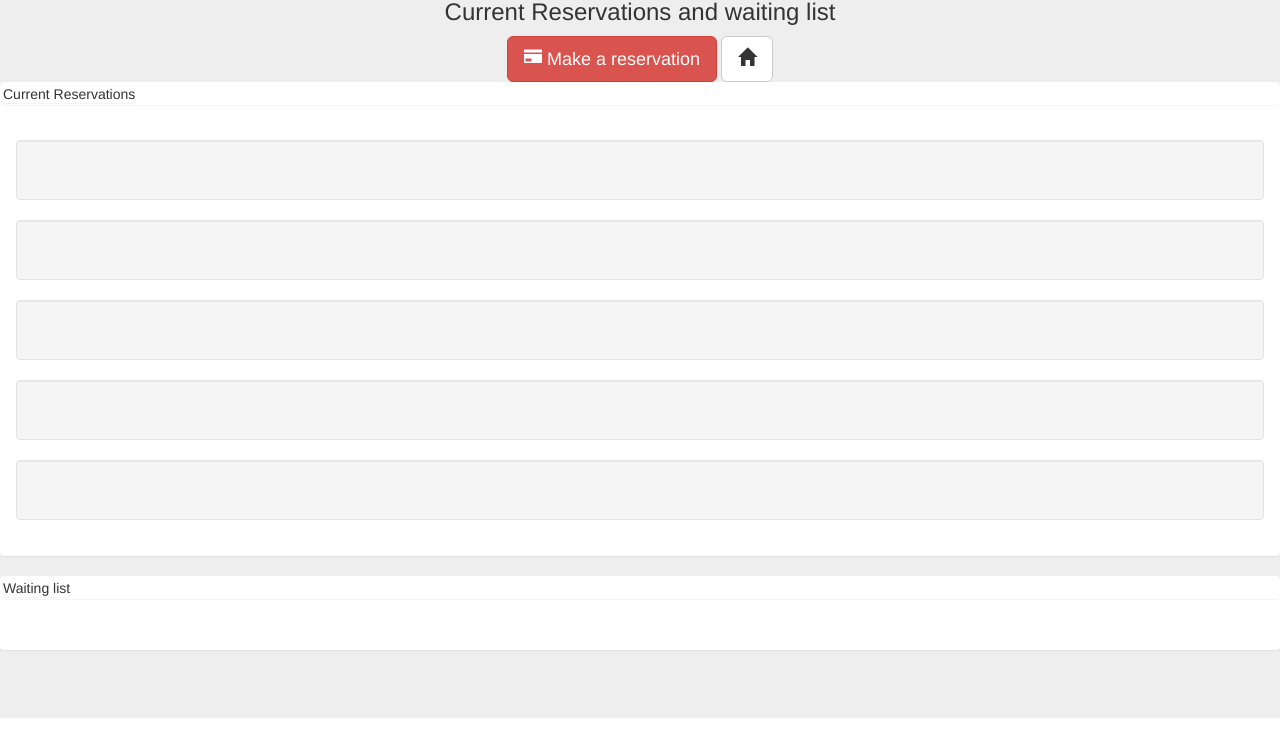
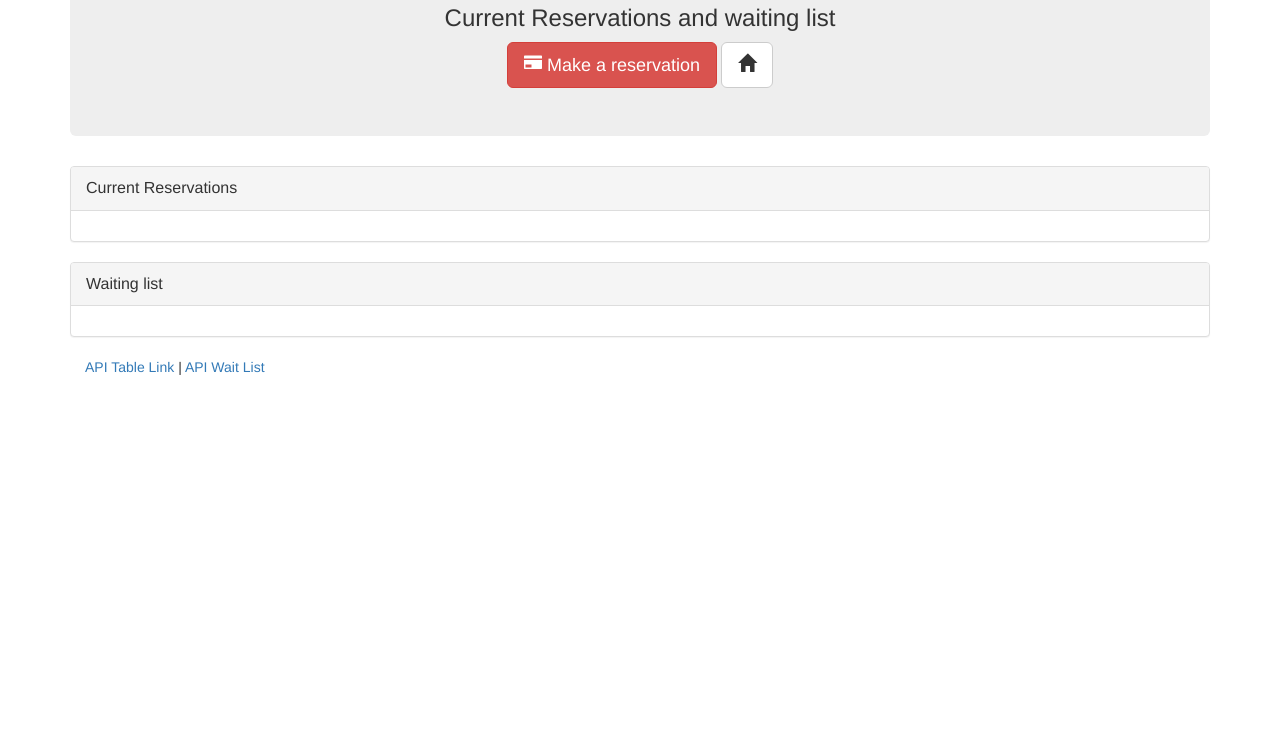
Before and after one commit to cpsavva/Restaurant, a website: page tables.html in a window 1280 px wide. Shown: the part 158-906 px from the top of the page. After the commit the page ends 800 px from the top, so only its background shows below. Drawn offline with nearby package versions, Linux system fonts and the light colour scheme.

Commit message:
changes made to css file

```diff
--- a/main.css
+++ b/main.css
@@ -0,0 +1,28 @@
+#reservations{
+
+}
+
+.well{
+	min-height: 20px;
+    padding: 19px;
+    margin-bottom: 20px
+}
+
+.panel-title {
+    margin-top: 0;
+    margin-bottom: 0;
+    font-size: 16px;
+    color: inherit;
+}
+.panel-default>.panel-heading {
+    color: #333;
+    background-color: #f5f5f5;
+    border-color: #ddd;
+}
+
+.panel-heading {
+    padding: 10px 15px;
+    border-bottom: 1px solid transparent;
+    border-top-left-radius: 3px;
+    border-top-right-radius: 3px;
+}
--- a/package.json
+++ b/package.json
@@ -20,5 +20,6 @@
   "dependencies": {
     "body-parser": "^1.16.1",
     "express": "^4.14.1"
-  }
+  },
+  "devDependencies": {}
 }
--- a/tables.html
+++ b/tables.html
@@ -6,60 +6,84 @@
 	<meta charset="UTF-8">
 	<title>Tables</title>
 	<link rel="stylesheet" href="https://maxcdn.bootstrapcdn.com/bootstrap/3.3.6/css/bootstrap.min.css" integrity="sha384-1q8mTJOASx8j1Au+a5WDVnPi2lkFfwwEAa8hDDdjZlpLegxhjVME1fgjWPGmkzs7" crossorigin="anonymous">
+	<link rel= "stylesheet" type = "text/css" href= "main.css">
 
 </head>
 <body>
 	<!-- Jumbotron -->
+	<div class= "container">
 	 <div class="jumbotron">
-        <h1 class="text-center">Hot Restaurant</h1>
+        <h1 class="text-center">
+        <span class = "glyphicon glyphicon-fire"></span>
+        Hot Restaurant</h1>
         <h3 class="text-center">Current Reservations and waiting list</h3>
         <div class= "text-center">
-    	<button type="button" class="btn btn-danger btn-lg"><span class="glyphicon glyphicon-credit-card"></span> Make a reservation</button>
-      	<button type="button" class="btn btn-default btn-lg"><span class="glyphicon glyphicon-home" id="homebtn"></span></button>
+        	<a href ="/reserve">
+    		<button type="button" class="btn btn-danger btn-lg"><span class="glyphicon glyphicon-credit-card"></span> Make a reservation</button></a>
+    		<a href = "/"
+      	<button type="button" class="btn btn-default btn-lg"><span class="glyphicon glyphicon-home" id="homebtn"></span></button></a>
       </div>
+  </div>
 
  <div class= "row">
     <div class = "col-lg-12">
-     	<div class= "panel panel primary">
-     	<div class= "panel heading">
-     		<h class= "panel title">Current Reservations</h>
+     	<div class= "panel panel-default">
+     	<div class= "panel-heading">
+     		<h class= "panel-title">Current Reservations</h>
      	</div>
      	<div class="panel-body" id="reservations">
-     		<div class= "well" id ="tableWell-01">
-     			<h2></h2>
-     		</div>
-     		<div class= "well" id ="tableWell-11">
-     			<h2></h2>
+     		<!-- <div class= "well" id ="tableWell-01">
+     			<h2>
+     				<span class= "label label-primary"> </span>
+     			</h2>
+     		</div> -->
+     	<!-- 	<div class= "well" id ="tableWell-11">
+     			<h2>
+     				<span class= "label label-primary"></span>
+     			</h2>
      		</div>
      		<div class= "well" id ="tableWell-21">
-     			<h2></h2>
+     			<h2>
+     				<span class= "label label-primary"></span>
+     			</h2>
      		</div>
      		<div class= "well" id = "tableWell-31">
-     			<h2></h2>
+     			<h2>
+     				<span class= "label label-primary"></span>
+     			</h2>
      		</div>
      		<div class= "well" id= "tableWell-41">
-     			<h2></h2>
-     		</div>
+     			<h2>
+     				<span class= "label label-primary"></span>
+     			</h2>
+     		</div> -->
         </div>
  	 	</div>
- 	</div>
- </div>
+
 
 <!--  Wait list table -->
  <div class= "row">
     <div class = "col-lg-12">
-     	<div class= "panel panel primary">
-     	<div class= "panel heading">
-     		<h class= "panel title">Waiting list</h>
+     	<div class= "panel panel-default">
+     	<div class= "panel-heading">
+     		<h class= "panel-title">Waiting list</h>
      	</div>
      	<div class= "panel-body" id="waitlist">
         </div>
  	 	</div>
  	 </div>
- </div>
+ 	</div>
 
 
-
+ <!-- footer -->
+  <footer class="footer">
+      <div class="container">
+	         <p>
+	         	<a href="/api/tables">API Table Link</a> |
+	         	<a href="/api/waitlist">API Wait List</a>
+         	 </p>
+      </div>
+    </footer>
 
 
 
```
Also changed, not shown: reservations.html (+1 -1 lines).
